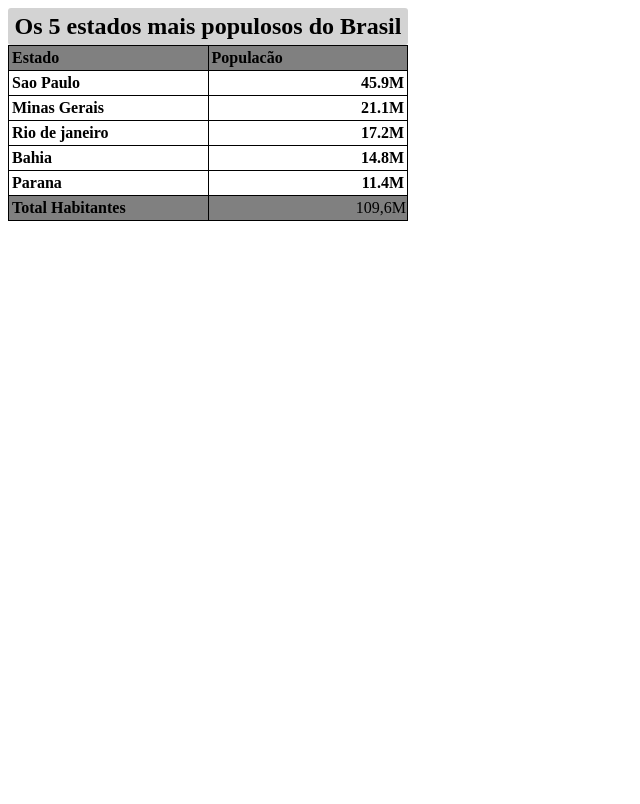
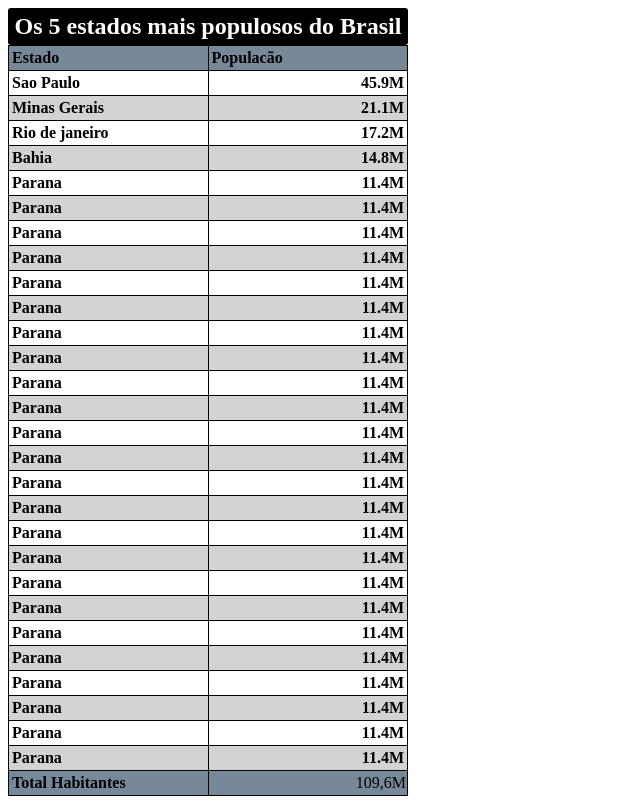
Before and after one commit to DavidLucaxs/Web, a plain HTML site: page Exercicios/ex23/tabela03.html in a window 1280 px wide. Shown: the whole page, without its empty margins (0-640 px from the left). Drawn offline with Linux system fonts and the light colour scheme.

Commit message:
Update tabela03.html

```diff
--- a/Exercicios/ex23/tabela03.html
+++ b/Exercicios/ex23/tabela03.html
@@ -20,7 +20,7 @@
         }
 
         thead, tfoot{
-            background-color: gray;
+            background-color: lightslategray;
         }
 
         .number{
@@ -28,10 +28,17 @@
             width: 50px;
         }
 
+        tbody >tr:nth-child(2n) {
+            background-color: lightgray;
+            /* 2n or even / odd or 2n-1 */
+            /* Para efeito zebrado,ajuda a leitura dos dados da tabela*/
+        }
+
         caption{
             font-weight: bold;
             padding: 5px;
-            background-color: lightgray;
+            background-color: black;
+            color:white;
             font-size: 1.5em;
             border-radius: 3px;
         }
@@ -45,6 +52,7 @@
                 <th scope="col">Estado</th>
                 <th>Populacão</th>
             </tr>
+
 
 
         </thead>
@@ -75,6 +83,111 @@
                 <th class="number">11.4M</th>
             </tr>
 
+            <tr>
+                <th>Parana</th>
+                <th class="number">11.4M</th>
+            </tr>
+
+            <tr>
+                <th>Parana</th>
+                <th class="number">11.4M</th>
+            </tr>
+
+            <tr>
+                <th>Parana</th>
+                <th class="number">11.4M</th>
+            </tr>
+
+            <tr>
+                <th>Parana</th>
+                <th class="number">11.4M</th>
+            </tr>
+
+            <tr>
+                <th>Parana</th>
+                <th class="number">11.4M</th>
+            </tr>
+
+            <tr>
+                <th>Parana</th>
+                <th class="number">11.4M</th>
+            </tr>
+
+            <tr>
+                <th>Parana</th>
+                <th class="number">11.4M</th>
+            </tr>
+
+            <tr>
+                <th>Parana</th>
+                <th class="number">11.4M</th>
+            </tr>
+
+            <tr>
+                <th>Parana</th>
+                <th class="number">11.4M</th>
+            </tr>
+
+            <tr>
+                <th>Parana</th>
+                <th class="number">11.4M</th>
+            </tr>
+
+            <tr>
+                <th>Parana</th>
+                <th class="number">11.4M</th>
+            </tr>
+
+            <tr>
+                <th>Parana</th>
+                <th class="number">11.4M</th>
+            </tr>
+
+            <tr>
+                <th>Parana</th>
+                <th class="number">11.4M</th>
+            </tr>
+            <tr>
+                <th>Parana</th>
+                <th class="number">11.4M</th>
+            </tr>
+            <tr>
+                <th>Parana</th>
+                <th class="number">11.4M</th>
+            </tr>
+            <tr>
+                <th>Parana</th>
+                <th class="number">11.4M</th>
+            </tr>
+            <tr>
+                <th>Parana</th>
+                <th class="number">11.4M</th>
+            </tr>
+            <tr>
+                <th>Parana</th>
+                <th class="number">11.4M</th>
+            </tr>
+            <tr>
+                <th>Parana</th>
+                <th class="number">11.4M</th>
+            </tr>
+            <tr>
+                <th>Parana</th>
+                <th class="number">11.4M</th>
+            </tr>
+            <tr>
+                <th>Parana</th>
+                <th class="number">11.4M</th>
+            </tr>
+            <tr>
+                <th>Parana</th>
+                <th class="number">11.4M</th>
+            </tr>
+            <tr>
+                <th>Parana</th>
+                <th class="number">11.4M</th>
+            </tr>
+
 
 
         </tbody>
```
